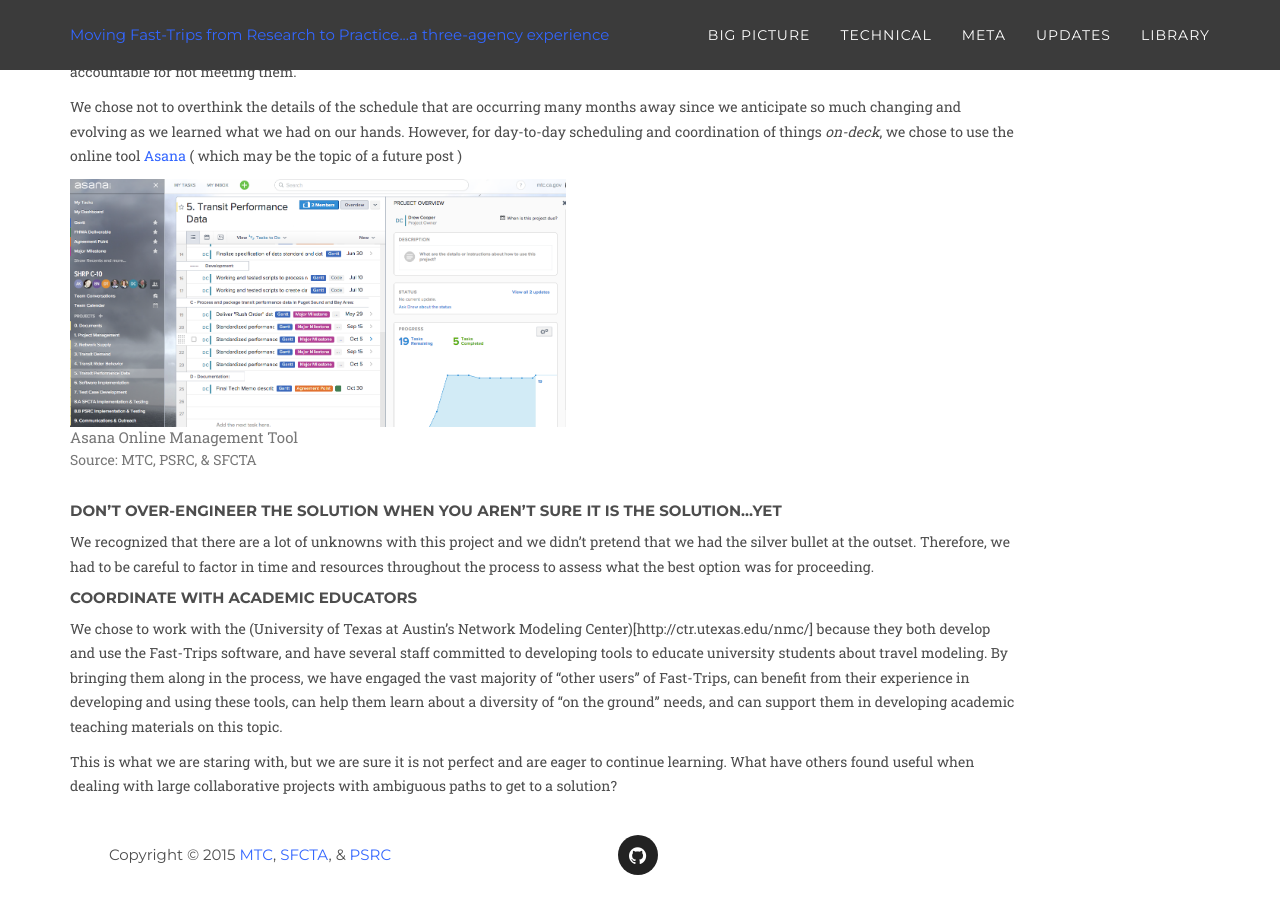
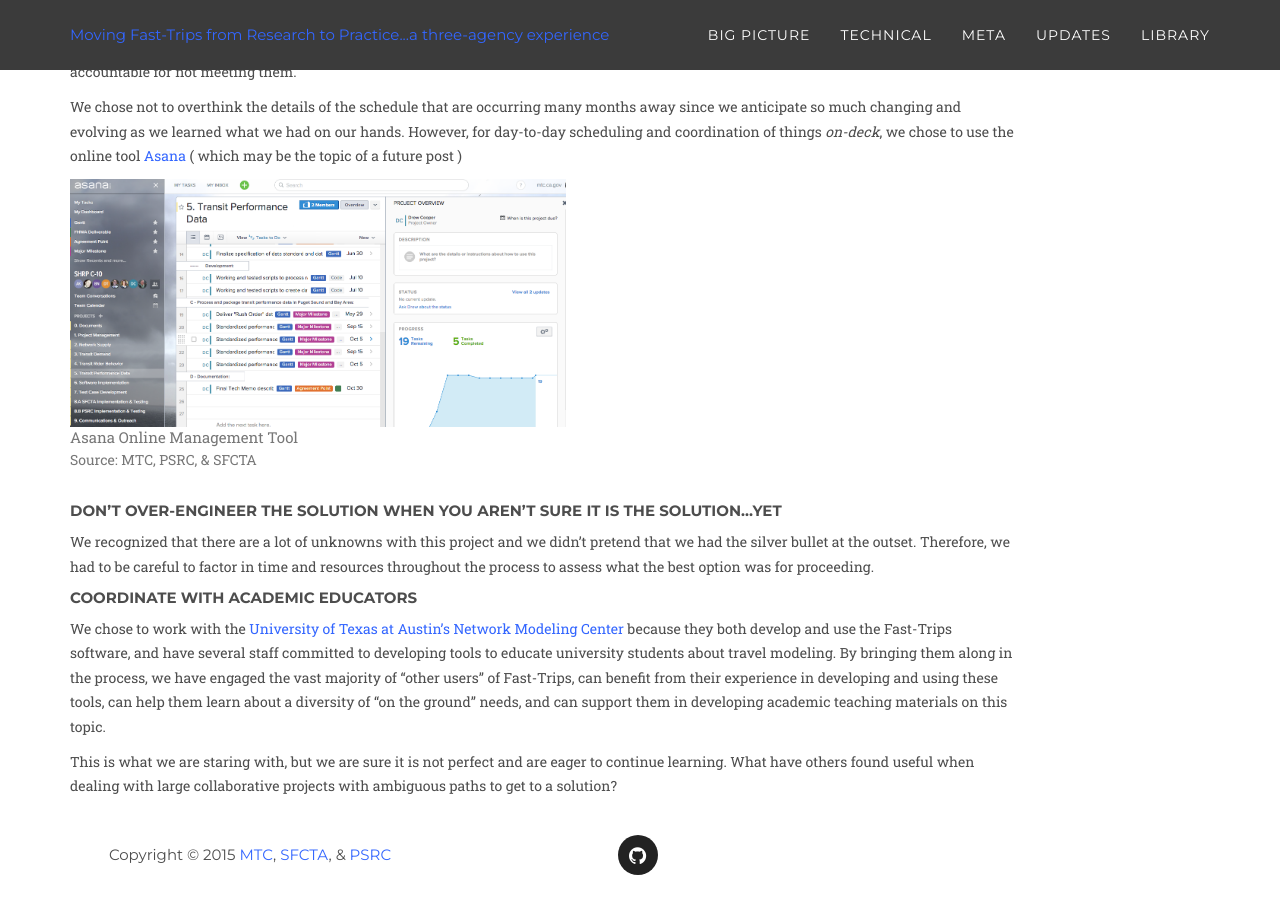
Before and after one commit to BayAreaMetro/fast-trips-project, a Jekyll site: the page built from _posts/2015-04-07-Updated-Workplan-Completed.md, in a window 1280 px wide and 900 px high, scrolled down 1816 px. Built offline with Jekyll 4.4.1, drawn with Linux system fonts in a browser that asks for light colours; some web fonts are replaced; comment, search, counter and statistics services are not loaded.

Commit message:
fix link to NMC in workplan post

```diff
--- a/_posts/2015-04-07-Updated-Workplan-Completed.md
+++ b/_posts/2015-04-07-Updated-Workplan-Completed.md
@@ -92,7 +92,7 @@
 
 ##### Coordinate with academic educators
 
-We chose to work with the (University of Texas at Austin's Network Modeling Center)[http://ctr.utexas.edu/nmc/]
+We chose to work with the [University of Texas at Austin's Network Modeling Center](http://ctr.utexas.edu/nmc/)
  because they both develop and use the Fast-Trips software, and have several staff committed to
 developing tools to educate university students about travel modeling.  By bringing them
 along in the process, we have engaged the vast majority of "other users" of Fast-Trips, can
```
